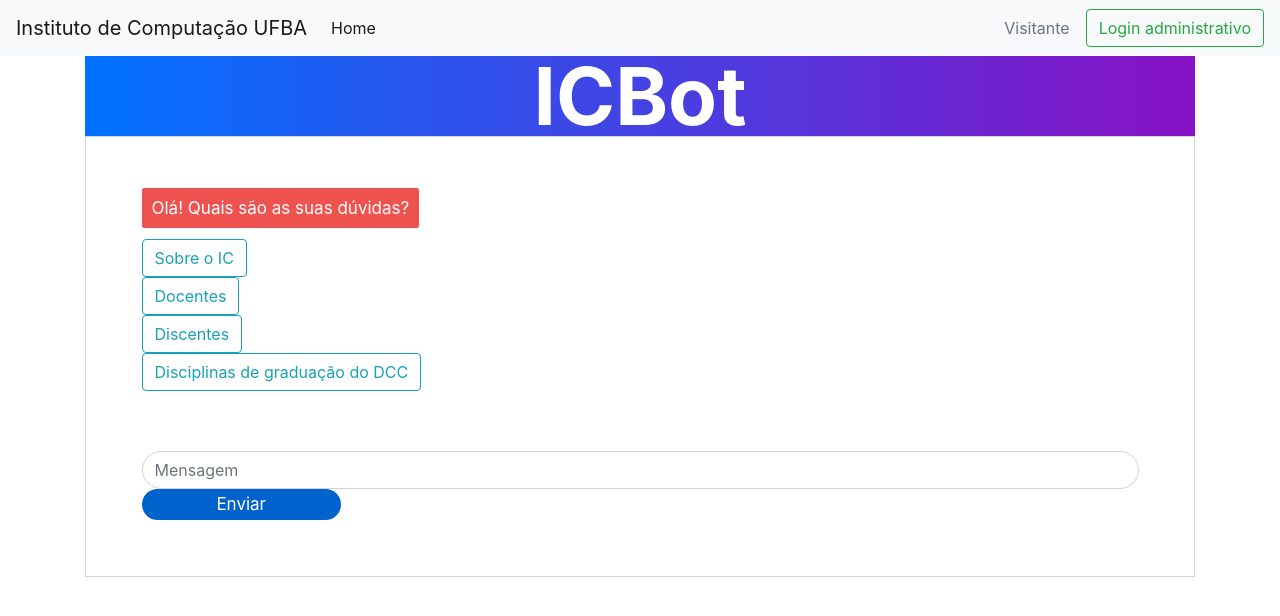
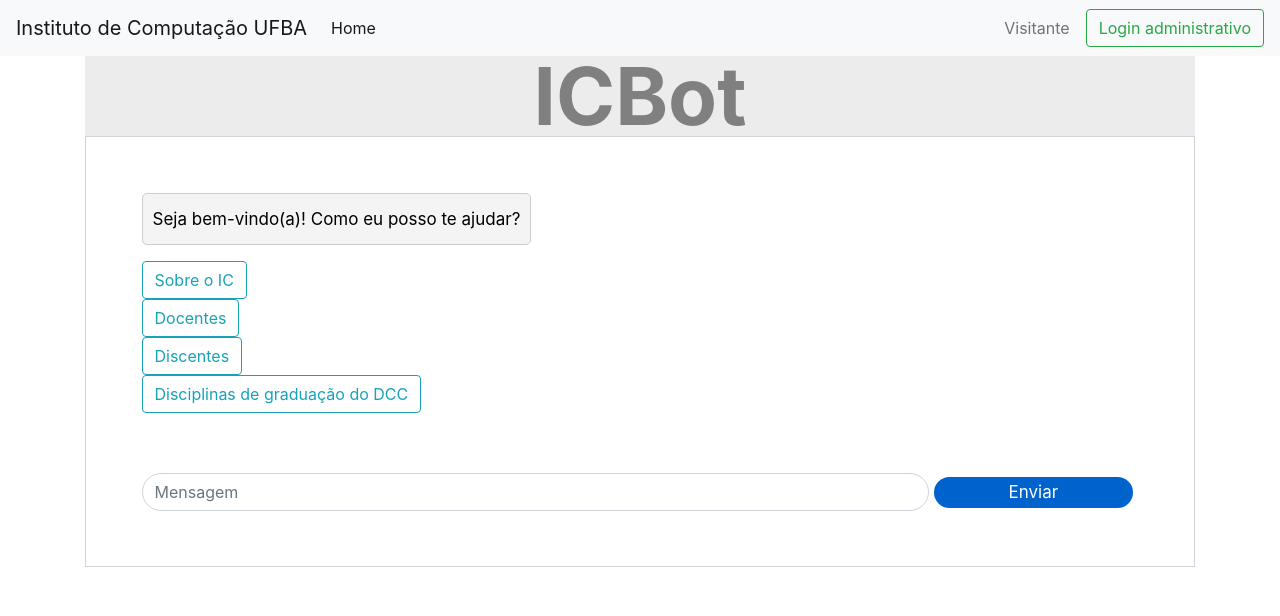
Before and after one commit to pedroharzer/chatBotIC, a Flask app: page / in a window 1280 px wide. Shown: the top 616 px of the page. Run offline with Flask 2, Linux system fonts and the light colour scheme; data that the repository does not hold is empty; some libraries are stand-ins or nearby versions.

Commit message:
Ajustando a interface

```diff
--- a/backend/static/sign.css
+++ b/backend/static/sign.css
@@ -2,8 +2,8 @@
 {
     text-align: center;
     height: 80px;
-    background: -webkit-linear-gradient(left, #0072ff, #8811c5);
-    color: #fff;
+    background: #ececec;
+    color: #808080;
     font-weight: bold;
     line-height: 80px;
 }
--- a/backend/static/style.css
+++ b/backend/static/style.css
@@ -46,20 +46,22 @@ h3 {
 .userText span {
     background-color: #009688;
     padding: 10px;
-    border-radius: 2px;
+    border-radius: 5px;
 }
 
 .botText {
-    color: white;
+    color: black;
     font-size: 17px;
     text-align: left;
     line-height: 30px;
 }
 
 .botText span {
-    background-color: #EF5350;
+    background-color: #F4F4F4;
     padding: 10px;
-    border-radius: 2px;
+    border-radius: 5px;
+    display: -webkit-inline-box;
+    border: 1px solid #ccc !important
 }
 
 #tidbit {
@@ -68,3 +70,9 @@ h3 {
     right:0;
     width: 300px;
 }
+
+
+.form-control{
+    width: 79% !important;
+    display: inline !important;
+}
--- a/backend/templates/cadastropergunta.html
+++ b/backend/templates/cadastropergunta.html
@@ -339,6 +339,8 @@ document.getElementById('alert').innerHTML = inhtml;
                         • Astericos simples também são suportados, mas o seu uso implica que algo deve vir antes no texto.
                         <br>
                         • Evite o uso de espaços. O identificador de expressões regulares (regex) é sensível a eles.
+                        <br>
+                        • Para o campo de perguntas relacionadas, separe-as usando "," (vírgulas).
                       </div>
                     <div id="alert" name="alert"></div>
 
@@ -351,7 +353,7 @@ document.getElementById('alert').innerHTML = inhtml;
                                 <input type="text" id="resposta" class="form-control" name = resposta placeholder="Resposta *" value=""/>
                             </div>
                             <div class="form-group">
-                                <input type="text" id="sugestoes" class="form-control" name = sugestoes placeholder="Sugestoes *" value=""/>
+                                <input type="text" id="sugestoes" class="form-control" name = sugestoes placeholder="Perguntas relacionadas / sugestões (separar com ',') *" value=""/>
                             </div>
                         </div>
                     </div>
--- a/backend/templates/index.html
+++ b/backend/templates/index.html
@@ -23,7 +23,7 @@
           <div class="form-content">
 
               <div id="botchatbox">
-                <p class="botText"><span>Olá! Quais são as suas dúvidas?</span></p>
+                <p class="botText"><span>Seja bem-vindo(a)! Como eu posso te ajudar?</span></p>
                 <input id="questionButton" class="btn btn-outline-info my-2 my-sm-0" type="submit" value="Sobre o IC"><br>
                 <input id="questionButton" class="btn btn-outline-info my-2 my-sm-0" type="submit" value="Docentes"><br>
                 <input id="questionButton" class="btn btn-outline-info my-2 my-sm-0" type="submit" value="Discentes"><br>
```
